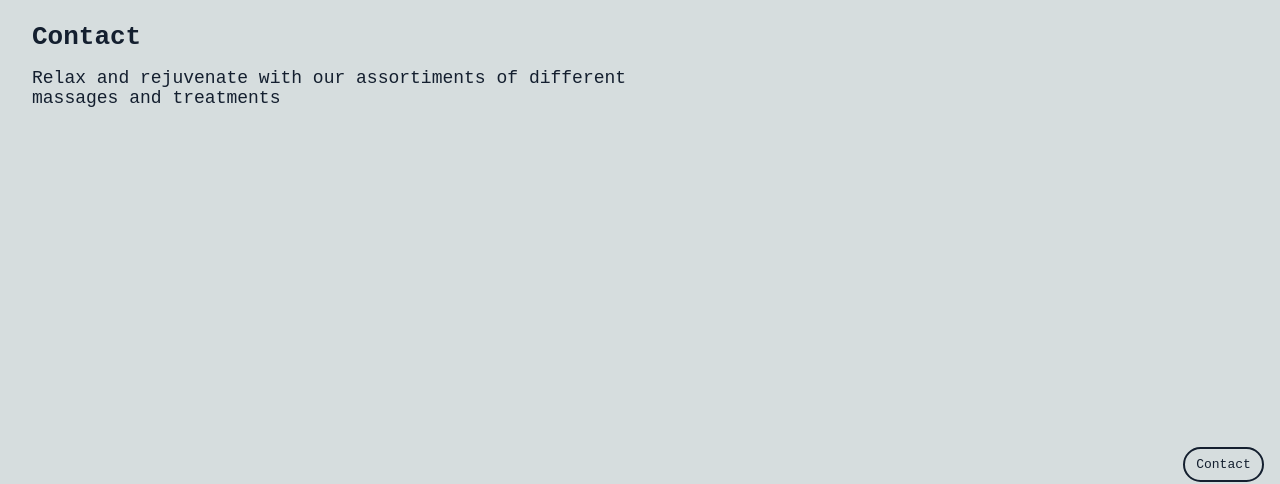
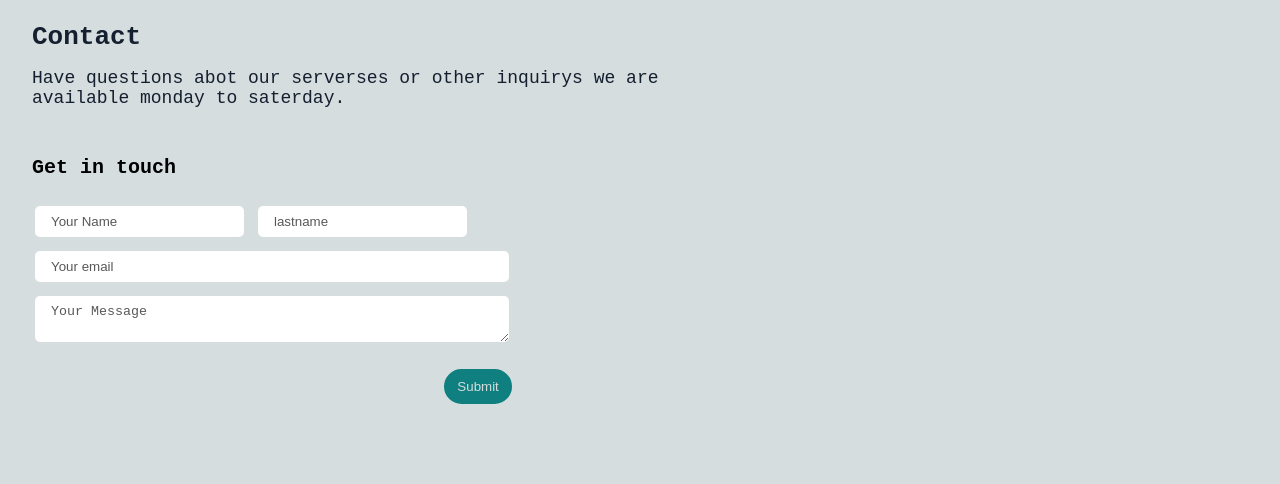
Before and after one commit to YoussraElmortai/travelingbeauty, a SvelteKit app: page /contact in a window 1280 px wide. Shown: the part 286-770 px from the top of the page. Built offline with nearby package versions, Linux system fonts and the light colour scheme.

Commit message:
form 1st draft 🕐

```diff
--- a/src/lib/components/hero.svelte
+++ b/src/lib/components/hero.svelte
@@ -27,7 +27,7 @@
     flex-flow: column;
     gap: 1rem;
     justify-content: flex-end;
-    height: 80vh;
+    height: 85vh;
     overflow: hidden;
     border-radius: 0.5rem;
     background: linear-gradient(
@@ -75,6 +75,10 @@
     & .link_wrapper {
       padding: 1rem;
       padding-bottom: 2rem;
+
+      & .link, .link_secondary{
+        font-size: 18px;
+      }
     }
   }
 
--- a/src/routes/contact/+page.svelte
+++ b/src/routes/contact/+page.svelte
@@ -1,5 +1,27 @@
 <script>
-    import Banner from "$lib/components/banner.svelte";
+  import Banner from "$lib/components/banner.svelte";
+
+  let status = "";
+  const handleSubmit = async (data) => {
+    status = "Submitting...";
+    const formData = new FormData(data.currentTarget);
+    const object = Object.fromEntries(formData);
+    const json = JSON.stringify(object);
+
+    const response = await fetch("https://api.web3forms.com/submit", {
+      method: "POST",
+      headers: {
+        "Content-Type": "application/json",
+        Accept: "application/json",
+      },
+      body: json,
+    });
+    const result = await response.json();
+    if (result.success) {
+      console.log(result);
+      status = result.message || "Success";
+    }
+  };
 </script>
 
 <Banner />
@@ -7,7 +29,93 @@
 <article class="intro">
   <h1>Contact</h1>
   <p>
-    Relax and rejuvenate with our assortiments of different massages
-    and treatments
+    Have questions abot our serverses or other inquirys we are
+    available monday to saterday.
   </p>
 </article>
+
+<section class="form">
+  <h2>Get in touch</h2>
+  <form on:submit|preventDefault={handleSubmit} class="contact">
+    <input
+      type="hidden"
+      name="access_key"
+      value="e528368b-c73a-4a3a-91e4-4e01f4965b03"
+    />
+    <div>
+      <input
+        type="text"
+        name="name"
+        placeholder="Your Name"
+        class="contact_inputs"
+        required
+      />
+      <input
+        type="text"
+        name="lastname"
+        placeholder="lastname"
+        class="contact_inputs"
+        required
+      />
+    </div>
+    <input
+      type="email"
+      name="email"
+      placeholder="Your email"
+      class="contact_inputs"
+      required
+    />
+    <textarea
+      name="message"
+      placeholder="Your Message"
+      class="contact_inputs"
+      required
+    ></textarea>
+    <button class="link_secondary" type="submit">Submit</button>
+  </form>
+</section>
+
+<style>
+  .form {
+    padding: 1.5rem;
+    display: flex;
+    flex-flow: column;
+    gap: 1.5rem;
+  }
+  .contact {
+    display: flex;
+    flex-flow: column;
+    max-width: 30rem;
+    gap: 0.5rem;
+
+    & div {
+      display: flex;
+      flex-flow: row wrap;
+      gap: 0.5rem;
+      width: 100%;
+    }
+
+    & input,
+    textarea {
+      border: solid var(--bg-color);
+      padding: 0.5rem 1rem;
+      border-radius: 0.5rem;
+    }
+
+    & button {
+      width: fit-content;
+      align-self: flex-end;
+      margin-top: 1rem;
+    }
+  }
+
+  .contact_inputs {
+    &:focus {
+      border: solid var(--accent-color);
+    }
+
+    &::placeholder {
+      color: #585858;
+    }
+  }
+</style>
--- a/static/global.css
+++ b/static/global.css
@@ -11,14 +11,15 @@
 }
 
 @media (prefers-reduced-motion) {
-	::view-transition-group(*),
-	::view-transition-old(*),
-	::view-transition-new(*) {
-		animation: none !important;
-	}
+
+    ::view-transition-group(*),
+    ::view-transition-old(*),
+    ::view-transition-new(*) {
+        animation: none !important;
+    }
 }
 
-*{
+* {
     margin: 0;
     padding: 0;
 }
@@ -38,7 +39,7 @@ h1 {
     font-size: 26px;
 }
 
-h2{
+h2 {
     font-size: 20px;
 }
 
@@ -55,6 +56,10 @@ main {
     display: flex;
     flex-flow: column;
     padding: 0.5rem;
+}
+
+section {
+    margin-bottom: 2.5rem;
 }
 
 .wrapper {
@@ -101,7 +106,8 @@ main {
     }
 }
 
-.intro{
+
+.intro {
     color: var(--text-color);
     display: flex;
     flex-flow: column;
@@ -109,18 +115,18 @@ main {
     gap: 1rem;
     padding: 1.5rem;
 
-    & p{
+    & p {
         margin: 0;
         font-size: 18px;
         max-width: 40rem;
     }
 
-    & h1{
-        font-family: monospace ;
+    & h1 {
+        font-family: monospace;
         color: var(--text-color);
     }
 
-    & h2{
+    & h2 {
         font-size: 22px;
     }
 }
```
